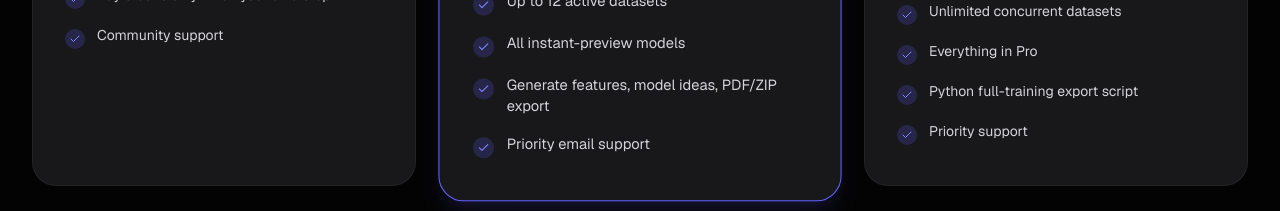
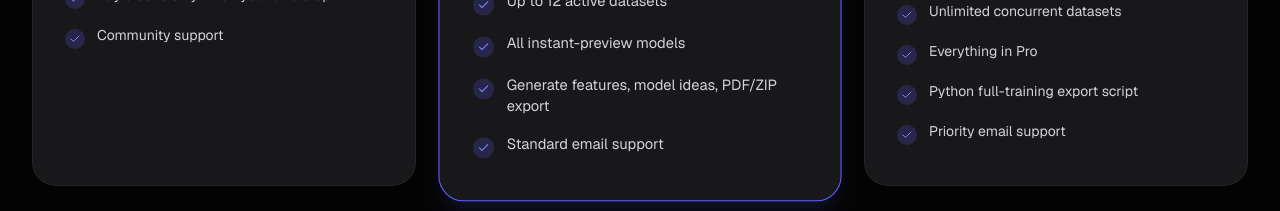
Before and after one commit to ArishAmin/SaaS, a Next.js app in the folder web/: page / in a window 1280 px wide. Shown: the part 3640-3851 px from the top of the page. Built offline with nearby package versions, Linux system fonts and the light colour scheme; no server answers.

Commit message:
fixing features

```diff
--- a/web/src/components/marketing/PricingSection.tsx
+++ b/web/src/components/marketing/PricingSection.tsx
@@ -39,7 +39,7 @@ const PLANS = [
       "Up to 12 active datasets",
       "All instant-preview models",
       "Generate features, model ideas, PDF/ZIP export",
-      "Priority email support",
+      "Standard email support",
     ],
     buttonText: "Get Pro Now",
     badge: "Most Popular",
@@ -60,7 +60,7 @@ const PLANS = [
       "Unlimited concurrent datasets",
       "Everything in Pro",
       "Python full-training export script",
-      "Priority support",
+      "Priority email support",
     ],
     buttonText: "Scale with Business",
     badge: null,
--- a/web/src/lib/plans.ts
+++ b/web/src/lib/plans.ts
@@ -87,7 +87,7 @@ export const PLANS: PlanDefinition[] = [
       "All instant-preview models",
       "Generate features (save and CSV download included)",
       "PDF/ZIP export and model ideas on demand",
-      "Priority email support",
+      "Standard email support",
     ],
     buttonText: "Upgrade to Pro",
     badge: "Most popular",
@@ -109,7 +109,7 @@ export const PLANS: PlanDefinition[] = [
       "Instant preview trains on 20k rows (all plans)",
       "Unlimited concurrent datasets",
       "Everything in Pro + Python full-training export script",
-      "Priority support",
+      "Priority email support",
     ],
     buttonText: "Upgrade to Business",
     badge: null,
```
